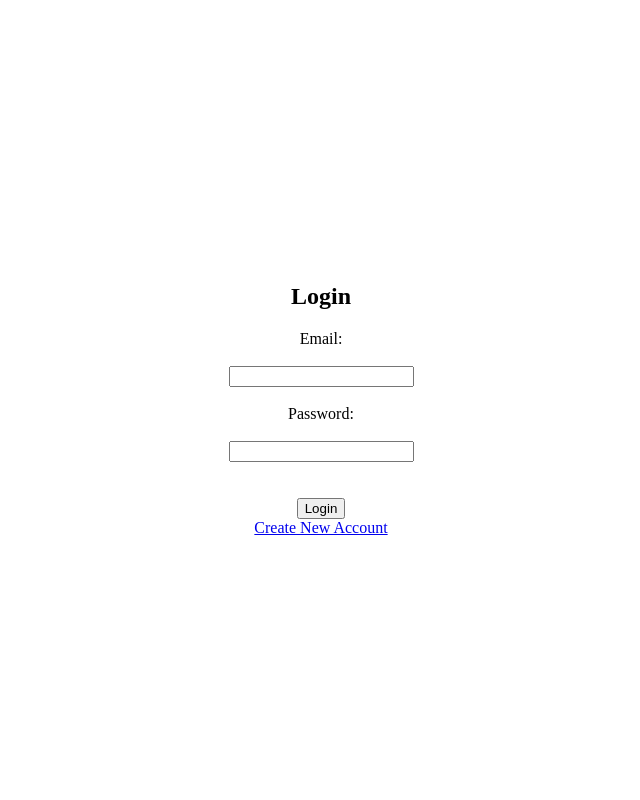
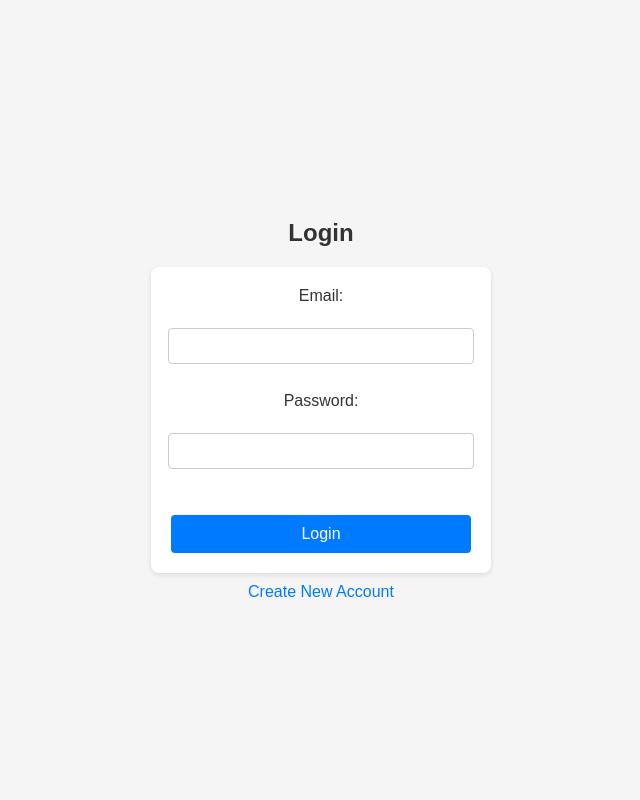
Before and after one commit to jark1234/131project, a Flask app: page /login in a window 1280 px wide. Shown: the whole page, without its empty margins (319-959 px from the left). Run offline with Flask 3, Linux system fonts and the light colour scheme.

Commit message:
Update login.html

```diff
--- a/src/templates/login.html
+++ b/src/templates/login.html
@@ -1,32 +1,82 @@
-<!-- login.html -->
 <!DOCTYPE html>
 <html>
 <head>
     <title>JotBot - Login</title>
     <style>
         body {
+            font-family: 'Arial', sans-serif;
             display: flex;
             flex-direction: column;
             align-items: center;
             justify-content: center;
             height: 100vh;
             margin: 0;
+            background-color: hsl(0, 0%, 96%);
+            color: #333;
+        }
+        h2 {
+            margin-bottom: 20px;
         }
         form {
+            width: 300px;
+            background-color: #fff;
+            padding: 20px;
+            border-radius: 8px;
+            box-shadow: 0 2px 5px rgba(0, 0, 0, 0.1);
             display: flex;
             flex-direction: column;
             align-items: center;
+        }
+        label {
+            margin-bottom: 5px;
+            display: block;
+        }
+        input[type="text"],
+        input[type="password"] {
+            width: calc(100% - 12px);
+            padding: 8px;
+            margin-bottom: 10px;
+            border: 1px solid #ccc;
+            border-radius: 4px;
+            font-size: 16px;
+            color: #333;
+        }
+        input[type="submit"] {
+            width: 100%;
+            padding: 10px;
+            border: none;
+            border-radius: 4px;
+            background-color: #007bff;
+            color: #fff;
+            font-size: 16px;
+            cursor: pointer;
+            transition: background-color 0.3s ease;
+        }
+        input[type="submit"]:hover {
+            background-color: #0056b3;
+        }
+        p.error {
+            color: red;
+            margin-top: 10px;
+        }
+        a {
+            margin-top: 10px;
+            text-decoration: none;
+            color: #007bff;
+        }
+        a:hover {
+            text-decoration: underline;
         }
     </style>
 </head>
 <body>
     <h2>Login</h2>
     {% if error %}
-        <p style="color: red;">{{ error }}</p>
+        <p class="error">{{ error }}</p>
     {% endif %}
     <form method="post" action="/login">
         <label for="email">Email:</label><br>
-        <input type="text" id="email" name="email"><br> <!-- Added email input field -->
+        <input type="text" id="email" name="email"><br>
         <label for="password">Password:</label><br>
         <input type="password" id="password" name="password"><br><br>
         <input type="submit" value="Login">
```
